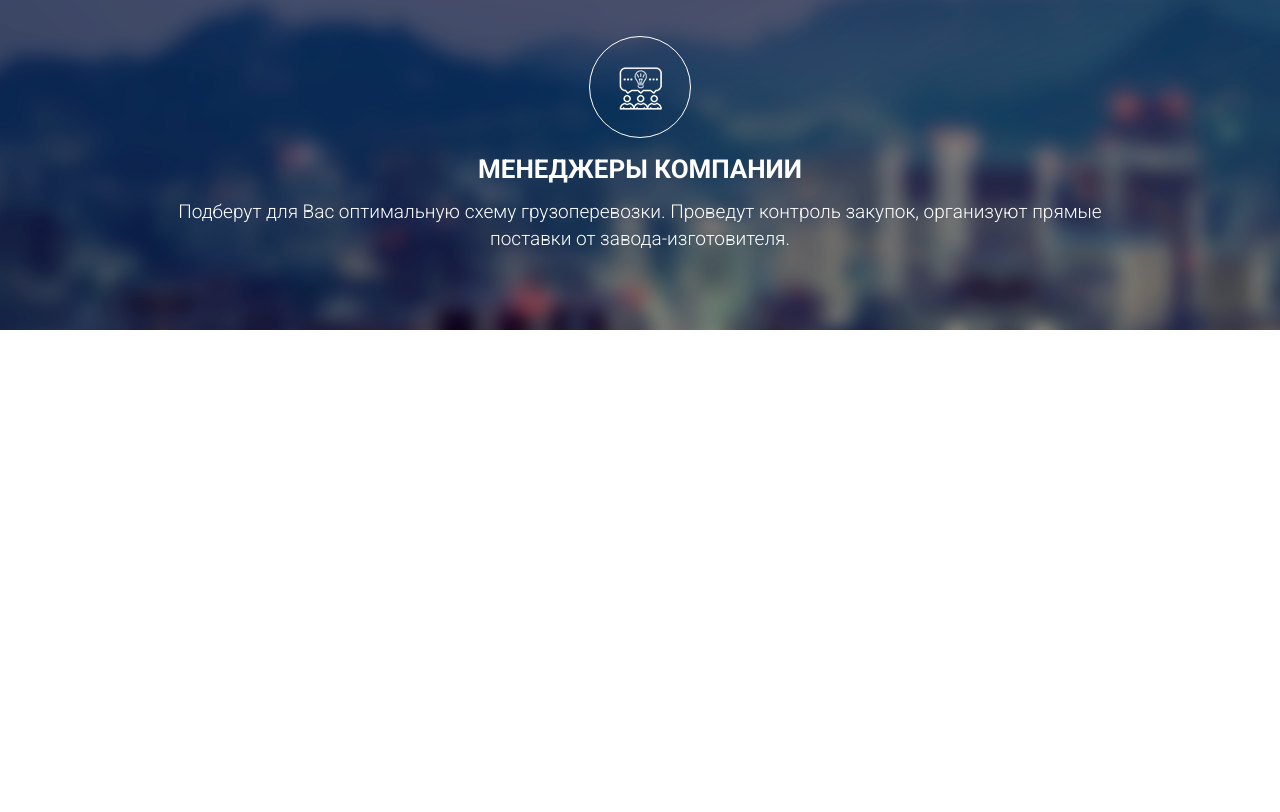
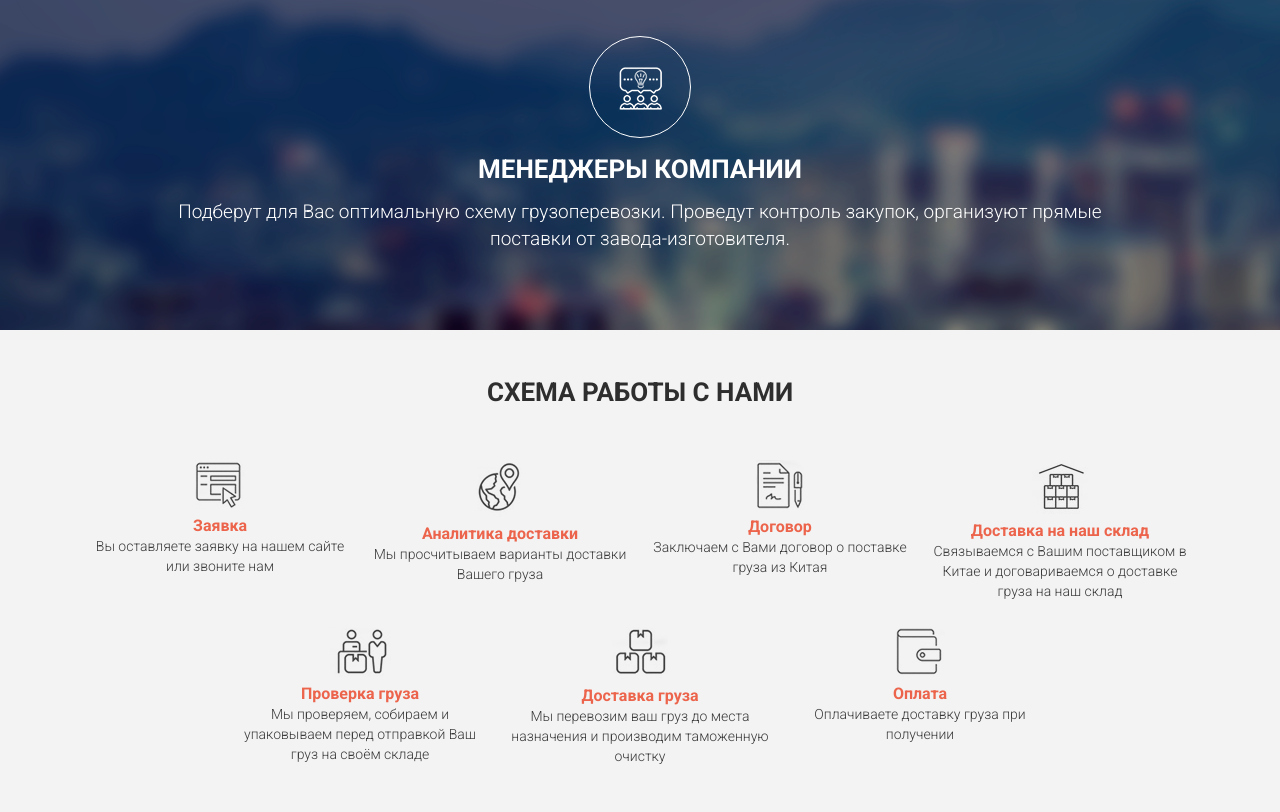
Before and after one commit to terebator228/Glopt, a website: page src/index.html in a window 1280 px wide. Shown: the part 3334-4146 px from the top of the page. Before the commit the page ends 3664 px from the top, so only its background shows below. Drawn offline with nearby package versions, Linux system fonts and the light colour scheme; files that its build step writes are made by us from their sources; files whose address does not match are found by name.

Commit message:
Верстка шестой секции

```diff
--- a/src/index.html
+++ b/src/index.html
@@ -271,6 +271,62 @@
         </div>
     </section>
 
+    <section class="work">
+        <div class="container">
+            <div class="title">Схема работы с нами</div>
+            <div class="work__wrapper">
+                <div class="work__item">
+                    <img src="icons/request.png" alt="request" class="work__img">
+                    <div class="work__descr">
+                        <span>Заявка</span><br>
+                        Вы оставляете заявку на нашем сайте или звоните нам
+                    </div>
+                </div>
+                <div class="work__item">
+                    <img src="icons/analytic.png" alt="analytic" class="work__img">
+                    <div class="work__descr">
+                        <span>Аналитика доставки</span><br>
+                        Мы просчитываем варианты доставки Вашего груза
+                    </div>
+                </div>
+                <div class="work__item">
+                    <img src="icons/contract.png" alt="" class="work__img">
+                    <div class="work__descr">
+                        <span>Договор</span><br>
+                        Заключаем с Вами договор о поставке груза из Китая
+                    </div>
+                </div>
+                <div class="work__item">
+                    <img src="icons/shipment.png" alt="shipment" class="work__img">
+                    <div class="work__descr">
+                        <span>Доставка на наш склад</span><br>
+                        Связываемся с Вашим поставщиком в Китае и договариваемся о доставке груза на наш склад
+                    </div>
+                </div>
+                <div class="work__item">
+                    <img src="icons/package_check.png" alt="package check" class="work__img">
+                    <div class="work__descr">
+                        <span>Проверка груза</span><br>
+                        Мы проверяем, собираем и упаковываем перед отправкой Ваш груз на своём складе
+                    </div>
+                </div>
+                <div class="work__item">
+                    <img src="icons/package.png" alt="package" class="work__img">
+                    <div class="work__descr">
+                        <span>Доставка груза</span><br>
+                        Мы перевозим ваш груз до места назначения и производим таможенную очистку
+                    </div>
+                </div>
+                <div class="work__item">
+                    <img src="icons/payment.png" alt="wallet" class="work__img">
+                    <div class="work__descr">
+                        <span>Оплата</span><br>
+                        Оплачиваете доставку груза при получении
+                    </div>
+                </div>
+            </div>
+        </div>
+    </section>
 
     <script src="https://ajax.googleapis.com/ajax/libs/jquery/1.12.4/jquery.min.js"></script>
     <script src="js/jquery.validate.min.js"></script>
--- /dev/null
+++ b/src/sass/blocks/_work.scss
@@ -0,0 +1,33 @@
+.work {
+    min-height: 454px;
+    padding: 51px 0 46px 0;
+    background-color: #f3f3f3;
+    &__wrapper {
+        margin-top: 30px;
+        display: flex;
+        justify-content: center;
+        flex-wrap: wrap;
+    }
+    &__item {
+        display: flex;
+        flex-direction: column;
+        align-items: center;
+        width: 260px;
+        margin: 0 10px;
+        margin-top: 26px;
+    }
+    &__descr {
+        text-align: center;
+        margin-top: 7px;
+        color: #3a3a3a;
+        font-size: 14px;
+        font-weight: 300;
+        line-height: 20px;
+        span {
+            color: $main-color;
+            font-size: 16px;
+            font-weight: 700;
+            margin-bottom: 10px;
+        }
+    }
+}
--- a/src/sass/style.scss
+++ b/src/sass/style.scss
@@ -31,3 +31,4 @@
 @import 'blocks/prices';
 @import 'blocks/consulting';
 @import 'blocks/managers';
+@import 'blocks/work';
```
Also changed, not shown: dist/css/style.min.css, dist/index.html.
